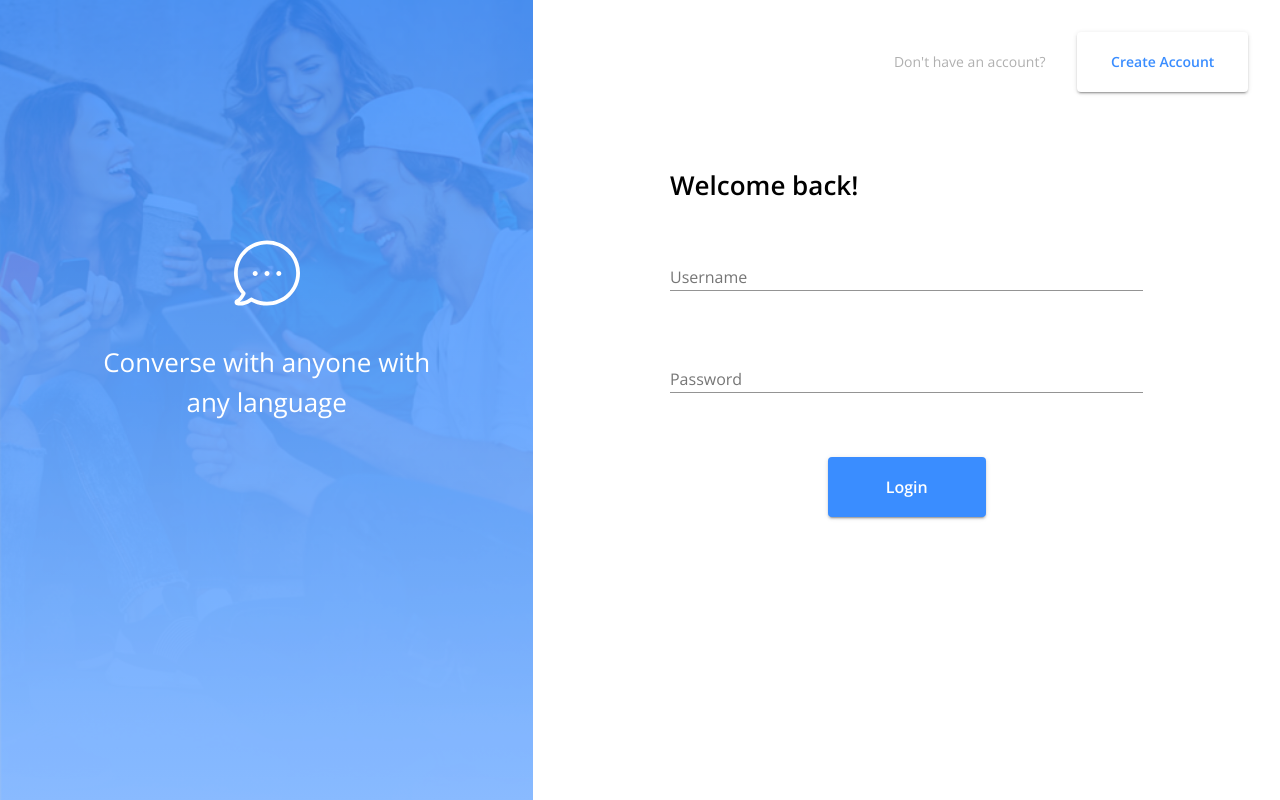
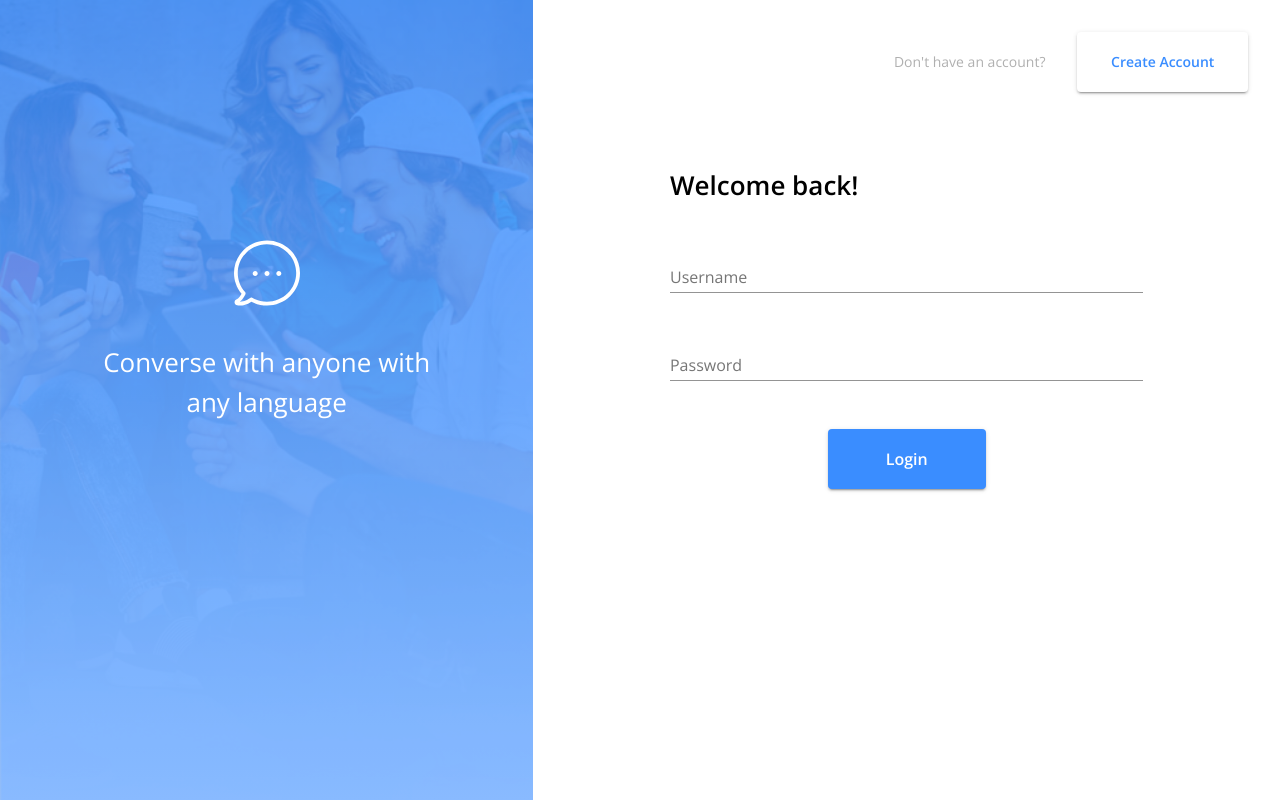
Before and after one commit to xynree/ee8e3d, a React (Create React App) app in the folder client/: page /login in a window 1280 px wide. Built offline with nearby package versions, Linux system fonts and the light colour scheme; no server answers.

Commit message:
[REFACTOR] Moved reuseable form into its own component

```diff
--- a/client/src/Login.js
+++ b/client/src/Login.js
@@ -1,11 +1,11 @@
 import React, { useEffect } from "react";
 import { useHistory } from "react-router-dom";
-import { Grid, Box, FormControl, TextField } from "@material-ui/core";
+import { Grid, Box} from "@material-ui/core";
 import { makeStyles } from "@material-ui/core/styles";
 import ChatOverlay from "./components/LoginSignup/ChatOverlay";
 import SwitchPage from "./components/LoginSignup/SwitchPage";
 import Greeting from "./components/LoginSignup/Greeting";
-import PrimaryButton from "./components/LoginSignup/PrimaryButton";
+import InputForm from "./components/LoginSignup/InputForm"
 
 const useStyles = makeStyles((theme) => ({
   root: {
@@ -29,15 +29,6 @@ const useStyles = makeStyles((theme) => ({
     padding: "2rem",
     height: "100%",
     width: "63.4%",
-  },
-  formControl: {
-    width: "100%",
-  },
-  buttonControl: {
-    margin: "auto",
-  },
-  input: {
-    fontSize: theme.typography.fontSize,
   }
 }));
 
@@ -46,6 +37,23 @@ const signupLink = {
   link: "/register",
   title: "Create Account",
 };
+
+const inputFields = [
+  {
+    'ariaLabel': 'username',
+    'label': 'Username',
+    'name': 'username',
+    'type': 'text',
+    'passwordConfirm': false,
+
+  },
+  {
+    ariaLabel: "password",
+    label: "Password",
+    name: "password",
+    type: "password",
+  },
+]
 
 const Login = ({ user, login }) => {
   const history = useHistory();
@@ -65,6 +73,13 @@ const Login = ({ user, login }) => {
     if (user && user.id) history.push("/home");
   }, [user, history]);
 
+  const formFields= {
+    submit: handleLogin,
+    fields: inputFields,
+    error: null,
+    btnTitle: 'Login'
+  }
+
   return (
     <Grid container className={classes.root}>
       <Grid item sm={5} xs={12} className={classes.chatOverlay}>
@@ -74,61 +89,7 @@ const Login = ({ user, login }) => {
         <SwitchPage {...signupLink} />
         <Box className={classes.formContainer}>
           <Greeting greeting="Welcome back!" />
-          <form onSubmit={handleLogin}>
-            <Grid container spacing={4} direction="column">
-              <Grid item>
-                <FormControl
-                  margin="normal"
-                  required
-                  className={classes.formControl}
-                >
-                  <TextField
-                    aria-label="username"
-                    label="Username"
-                    name="username"
-                    type="text"
-                    InputProps={{
-                      classes: {
-                        input: classes.input,
-                      },
-                    }}
-                    InputLabelProps={{
-                      classes: {
-                        input: classes.input,
-                      },
-                    }}
-                  />
-                </FormControl>
-              </Grid>
-              <Grid item>
-                <FormControl
-                  margin="normal"
-                  required
-                  className={classes.formControl}
-                >
-                  <TextField
-                    label="Password"
-                    aria-label="password"
-                    type="password"
-                    name="password"
-                    InputProps={{
-                      classes: {
-                        input: classes.input,
-                      },
-                    }}
-                    InputLabelProps={{
-                      classes: {
-                        input: classes.input,
-                      },
-                    }}
-                  />
-                </FormControl>
-              </Grid>
-              <Grid item className={classes.buttonControl}>
-                <PrimaryButton title="Login" />
-              </Grid>
-            </Grid>
-          </form>
+          <InputForm {...formFields}/>
         </Box>
       </Grid>
     </Grid>
--- a/client/src/Signup.js
+++ b/client/src/Signup.js
@@ -1,17 +1,11 @@
 import React, { useState, useEffect } from "react";
 import { useHistory } from "react-router-dom";
-import {
-  Grid,
-  Box,
-  FormControl,
-  TextField,
-  FormHelperText,
-} from "@material-ui/core";
+import { Grid, Box } from "@material-ui/core";
 import { makeStyles } from "@material-ui/core/styles";
 import ChatOverlay from "./components/LoginSignup/ChatOverlay";
 import SwitchPage from "./components/LoginSignup/SwitchPage";
 import Greeting from "./components/LoginSignup/Greeting";
-import PrimaryButton from "./components/LoginSignup/PrimaryButton";
+import InputForm from './components/LoginSignup/InputForm';
 
 const useStyles = makeStyles((theme) => ({
   root: {
@@ -36,12 +30,6 @@ const useStyles = makeStyles((theme) => ({
     height: "100%",
     width: "63.4%"
   },
-  formControl: {
-    width: "100%",
-  },
-  buttonControl: {
-    margin: "auto",
-  },
 }));
 
 const loginLink = {
@@ -49,6 +37,40 @@ const loginLink = {
   link: "/login",
   title: "Login",
 };
+
+const inputFields = [
+  {
+    'ariaLabel': 'username',
+    'label': 'Username',
+    'name': 'username',
+    'type': 'text',
+    'passwordConfirm': false,
+
+  },
+  {
+    'ariaLabel': 'e-mail address',
+    'label': 'E-mail address',
+    'name': 'email',
+    'type': 'email',
+    'passwordConfirm': false,
+  },
+  {
+    ariaLabel: "password",
+    label: "Password",
+    name: "password",
+    type: "password",
+    inputProps: { minLength: 6 },
+    passwordConfirm: true,
+  },
+  {
+    label:"Confirm Password",
+    ariaLabel: "confirm password",
+    type: "password",
+    inputProps: { minLength: 6 },
+    name: "confirmPassword",
+    passwordConfirm: true,
+  },
+]
 
 const Signup = ({ user, register }) => {
   const history = useHistory();
@@ -75,6 +97,13 @@ const Signup = ({ user, register }) => {
     if (user && user.id) history.push("/home");
   }, [user, history]);
 
+  const formFields= {
+    submit: handleRegister,
+    fields: inputFields,
+    error: formErrorMessage,
+    btnTitle: 'Create'
+  }
+
   return (
     <Grid container className={classes.root}>
       <Grid item sm={5} xs={12}>
@@ -84,71 +113,7 @@ const Signup = ({ user, register }) => {
         <SwitchPage {...loginLink} />
         <Box className={classes.formContainer}>
           <Greeting greeting="Create an account." />
-          <form onSubmit={handleRegister}>
-            <Grid container spacing={2} direction="column">
-              <Grid item>
-                <FormControl className={classes.formControl}>
-                  <TextField
-                    aria-label="username"
-                    label="Username"
-                    name="username"
-                    type="text"
-                    required
-                  />
-                </FormControl>
-              </Grid>
-              <Grid item>
-                <FormControl className={classes.formControl}>
-                  <TextField
-                    label="E-mail address"
-                    aria-label="e-mail address"
-                    type="email"
-                    name="email"
-                    required
-                  />
-                </FormControl>
-              </Grid>
-              <Grid item>
-                <FormControl
-                  error={!!formErrorMessage.confirmPassword}
-                  className={classes.formControl}
-                >
-                  <TextField
-                    aria-label="password"
-                    label="Password"
-                    type="password"
-                    inputProps={{ minLength: 6 }}
-                    name="password"
-                    required
-                  />
-                  <FormHelperText>
-                    {formErrorMessage.confirmPassword}
-                  </FormHelperText>
-                </FormControl>
-              </Grid>
-              <Grid item>
-                <FormControl
-                  error={!!formErrorMessage.confirmPassword}
-                  className={classes.formControl}
-                >
-                  <TextField
-                    label="Confirm Password"
-                    aria-label="confirm password"
-                    type="password"
-                    inputProps={{ minLength: 6 }}
-                    name="confirmPassword"
-                    required
-                  />
-                  <FormHelperText>
-                    {formErrorMessage.confirmPassword}
-                  </FormHelperText>
-                </FormControl>
-              </Grid>
-              <Grid item className={classes.buttonControl}>
-                <PrimaryButton title="Create" />
-              </Grid>
-            </Grid>
-          </form>
+          <InputForm {...formFields} />
         </Box>
       </Grid>
     </Grid>
--- /dev/null
+++ b/client/src/components/LoginSignup/InputForm.js
@@ -0,0 +1,59 @@
+import {
+  Grid,
+  FormControl,
+  TextField,
+  FormHelperText,
+} from "@material-ui/core";
+import { makeStyles } from "@material-ui/core/styles";
+import PrimaryButton from "./PrimaryButton";
+
+const useStyles = makeStyles((theme) => ({
+  formControl: {
+    width: "100%",
+  },
+  buttonControl: {
+    margin: "auto",
+  },
+  input: {
+    fontSize: theme.typography.fontSize,
+  },
+}));
+
+const InputForm = ({ submit, btnTitle, fields, error = null }) => {
+  const classes = useStyles();
+
+  return (
+    <form onSubmit={submit}>
+      <Grid container spacing={2} direction="column">
+        {fields.map(
+          ({ ariaLabel, label, name, type, inputProps, passwordConfirm }) => (
+            <Grid key={ariaLabel} item>
+              <FormControl
+                required
+                margin={error ? "none" : "normal"}
+                error={passwordConfirm && !!error.confirmPassword}
+                className={classes.formControl}
+              >
+                <TextField
+                  aria-label={ariaLabel}
+                  label={label}
+                  name={name}
+                  type={type}
+                  InputProps={inputProps}
+                />
+                {passwordConfirm && (
+                  <FormHelperText>{error.confirmPassword}</FormHelperText>
+                )}
+              </FormControl>
+            </Grid>
+          )
+        )}
+        <Grid item className={classes.buttonControl}>
+          <PrimaryButton title={btnTitle} />
+        </Grid>
+      </Grid>
+    </form>
+  );
+};
+
+export default InputForm;
```
